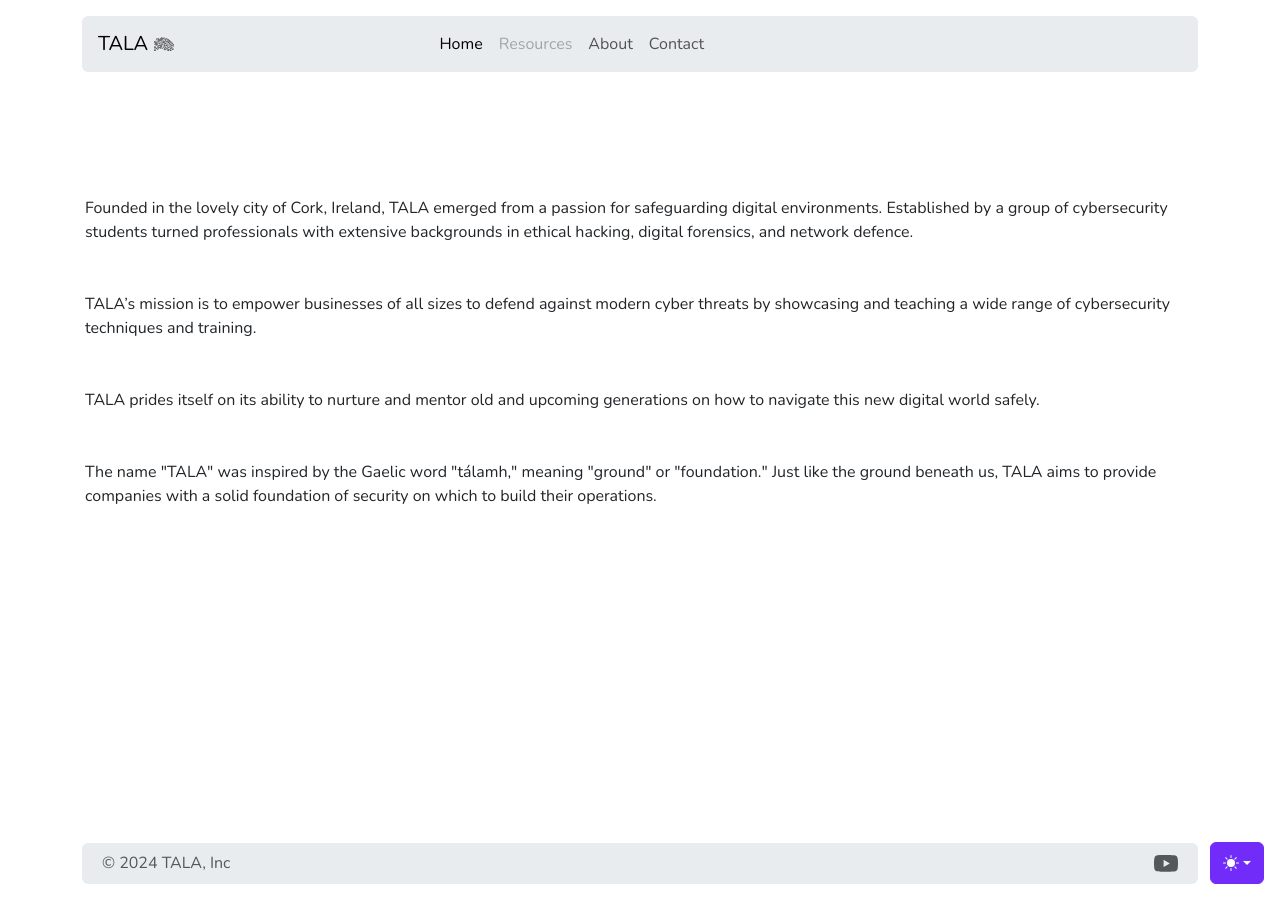
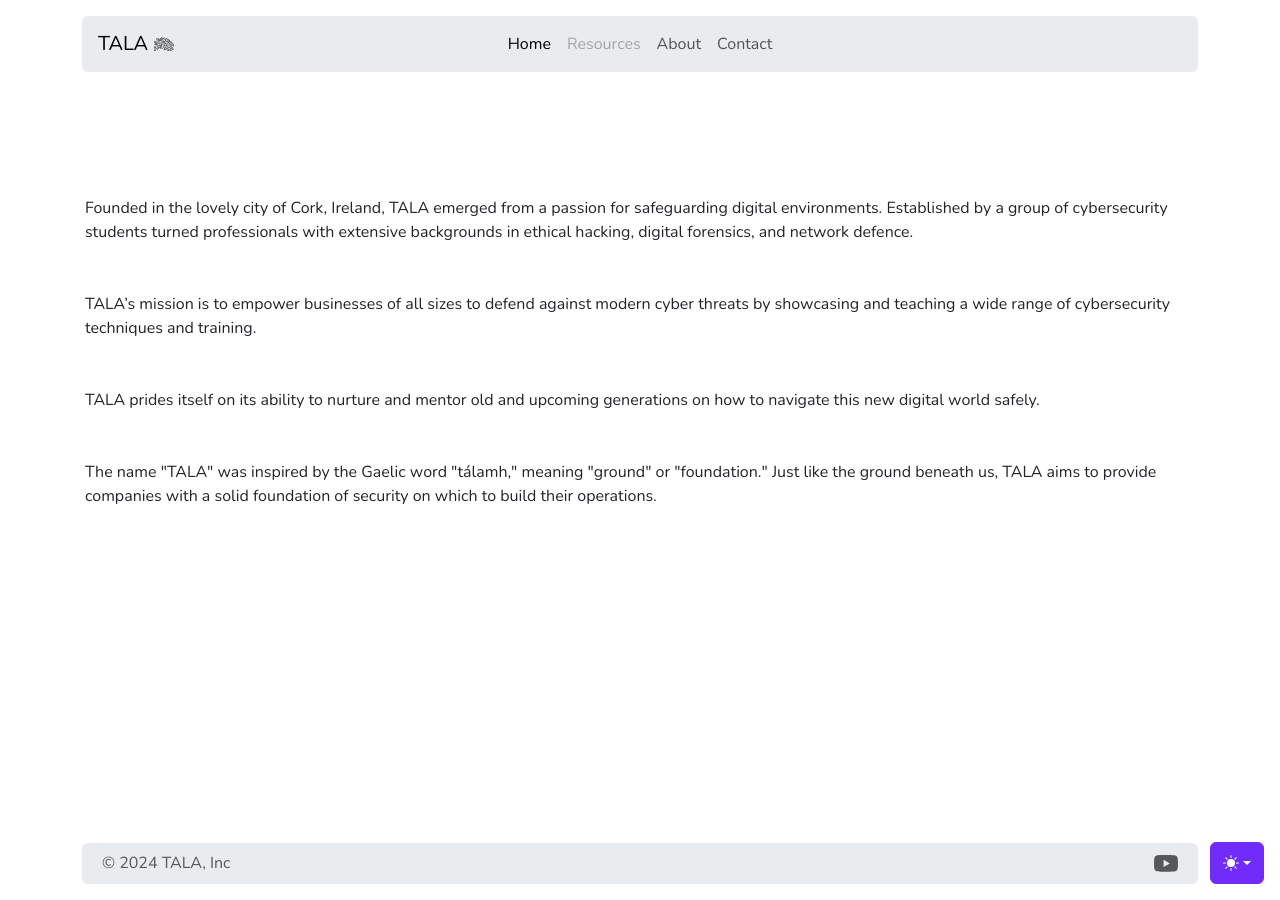
Before and after one commit to tala-it3/website, a Jekyll site: the page built from about.markdown, in a window 1280 px wide. Built offline with Jekyll 4.4.1, drawn with Linux system fonts in a browser that asks for light colours.

Commit message:
fixed header navbar spacing
mobile fixed also

```diff
--- a/_includes/header.html
+++ b/_includes/header.html
@@ -5,12 +5,13 @@
                     <button class="navbar-toggler" type="button" data-bs-toggle="collapse" data-bs-target="#navbar-target" aria-controls="navbar-target" aria-expanded="false" aria-label="Toggle navigation">
                         <span class="navbar-toggler-icon"></span>
                     </button>
-                    <a class="icon-link navbar-brand col-lg-3 ps-1 me-0" href="#">
+                    <a class="icon-link navbar-brand justify-content-right justify-content-lg-left col-lg-3 p-1 me-0" href="#">
                         {{ site.name }}
                         <svg class="bi" width="30" height="30" aria-hidden="true"><use xlink:href="#logo"></use></svg>
                     </a>
-                    <div class="collapse navbar-collapse d-lg-flex" id="navbar-target">
-                        <ul class="navbar-nav col-lg-6 justify-content-lg-center">
+                    <div class="collapse navbar-collapse col-lg-3" id="navbar-target">
+                        <div class="container-fluid pt-3 pt-lg-0">
+                            <ul class="navbar-nav justify-content-lg-center">
                                 <li class="nav-item">
                                     <a class="nav-link active" aria-current="page" href="/">Home</a>
                                 </li>
@@ -34,11 +35,10 @@
                                 </li>
                                 -->
                             </ul>
-                        <!--
-                        <div class="d-lg-flex col-lg-3 justify-content-lg-end">
-                            <button class="btn btn-primary">Button</button>
                         </div>
-                        -->
+                    </div>
+                    <div class="d-lg-flex col-lg-3 d-none d-lg-block justify-content-lg-end">
+                        <!-- <button class="btn btn-primary">Button</button> -->
                     </div>
                 </div>
             </nav>
```
Lines whose indentation alone changed are shown as unchanged.
